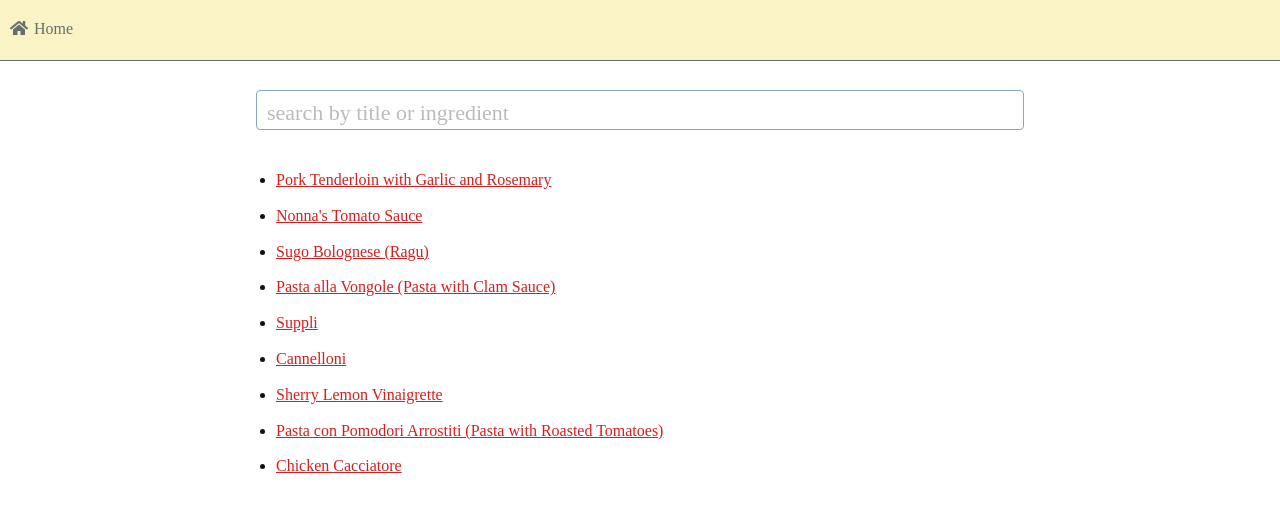
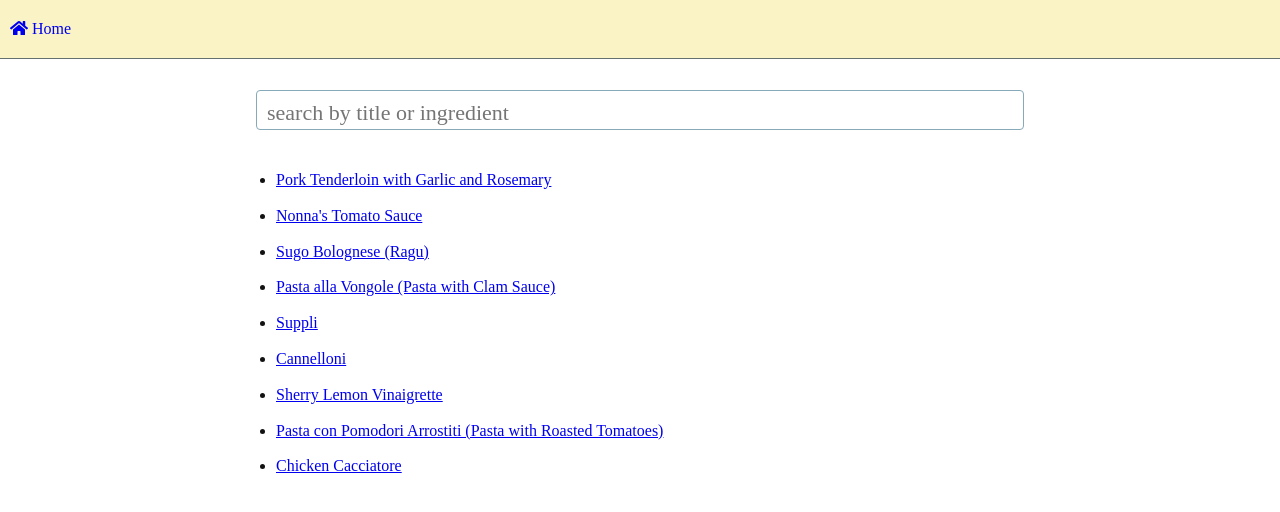
Before and after one commit to taddeini/recipes, a Next.js app: page / in a window 1280 px wide. Shown: the top 512 px of the page. Built offline with nearby package versions, Linux system fonts and the light colour scheme.

Commit message:
cleaning up some styles

```diff
--- a/data/all-recipes.json
+++ b/data/all-recipes.json
@@ -98,7 +98,7 @@
       "4 medium garlic cloves finely sliced",
       "1/2 teaspoon red pepper flakes",
       "2 cups dry white wine",
-      "2 pounds littleneck clams",
+      "2 pounds Littleneck or Manila clams",
       "1 pound linguini",
       "1/2 cup fresh parsley, finely chopped",
       "2 teaspoons grated lemon zest",
--- a/styles/Home.module.scss
+++ b/styles/Home.module.scss
@@ -13,8 +13,4 @@ input.search_input {
   width: 100%;
   height: 40px;
   padding-top: 15px;
-
-  &::placeholder {
-    color: #bbb;
-  }
 }
--- a/styles/Layout.module.scss
+++ b/styles/Layout.module.scss
@@ -12,13 +12,9 @@
     padding: 20px 10px;
     white-space: nowrap;
     text-decoration: none;
-    color: #646f6f;
   }
 
   span {
     display: inline-block;
-    height: 20px;
-    width: 20px;
-    vertical-align: middle;
   }
 }
--- a/styles/globals.css
+++ b/styles/globals.css
@@ -2,13 +2,6 @@ body {
   font-family: Rockwell, serif;
   color: rgb(18, 18, 18);
   margin: 0 15px 40px;
-}
-
-h1,
-h2,
-h3,
-h4 {
-  color: rgb(18, 18, 18);
 }
 
 h1 {
@@ -19,11 +12,6 @@ h1 {
 h2 {
   color: #646f6f;
   font-weight: normal;
-}
-
-a,
-a:visited {
-  color: #de1b1b;
 }
 
 ul,
@@ -47,7 +35,6 @@ section {
 input {
   border: solid 1px #87aab9;
   border-radius: 4px;
-  color: #646f6f;
   font-size: 22px;
   font-family: Rockwell, serif;
   padding: 10px;
```
